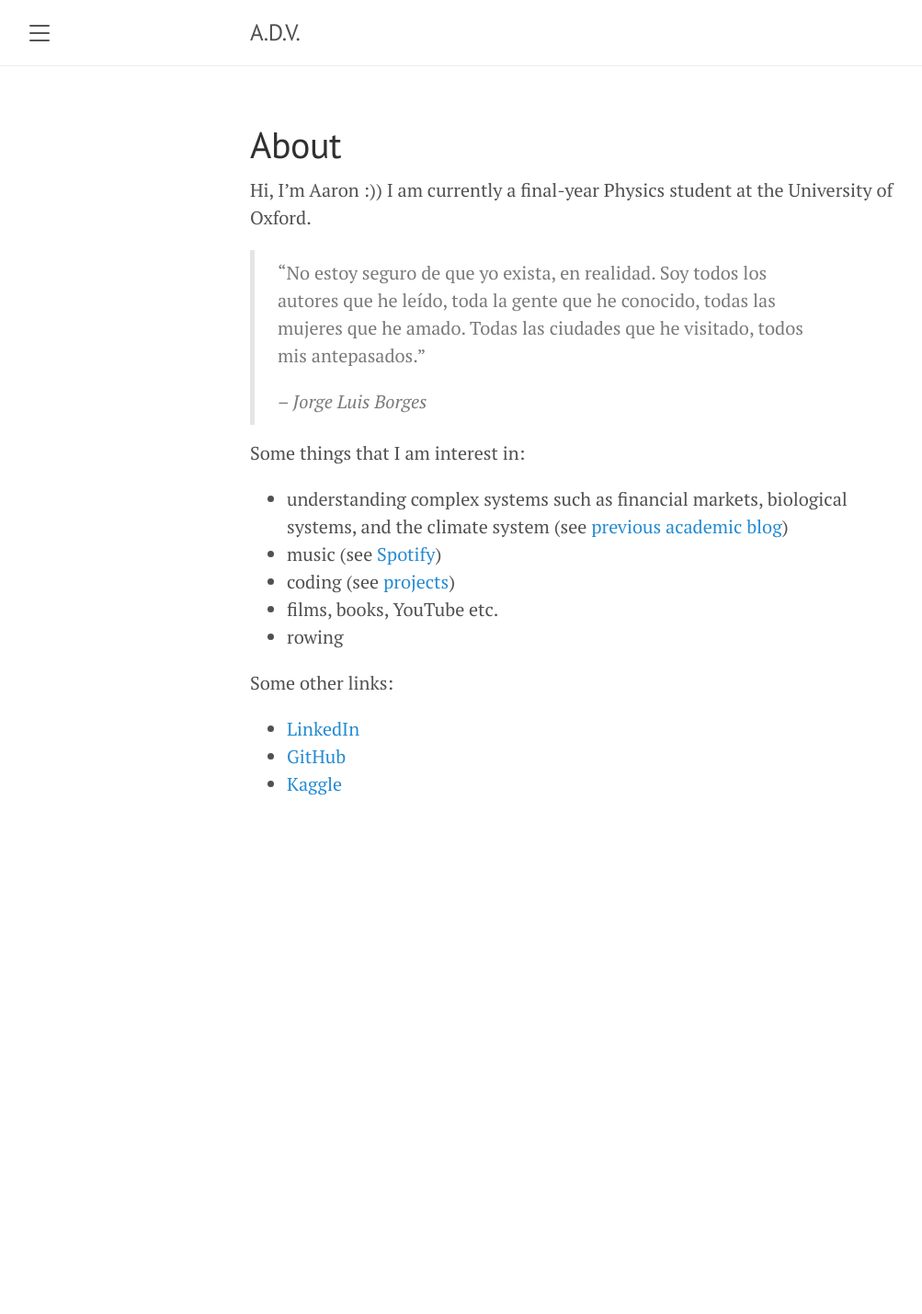
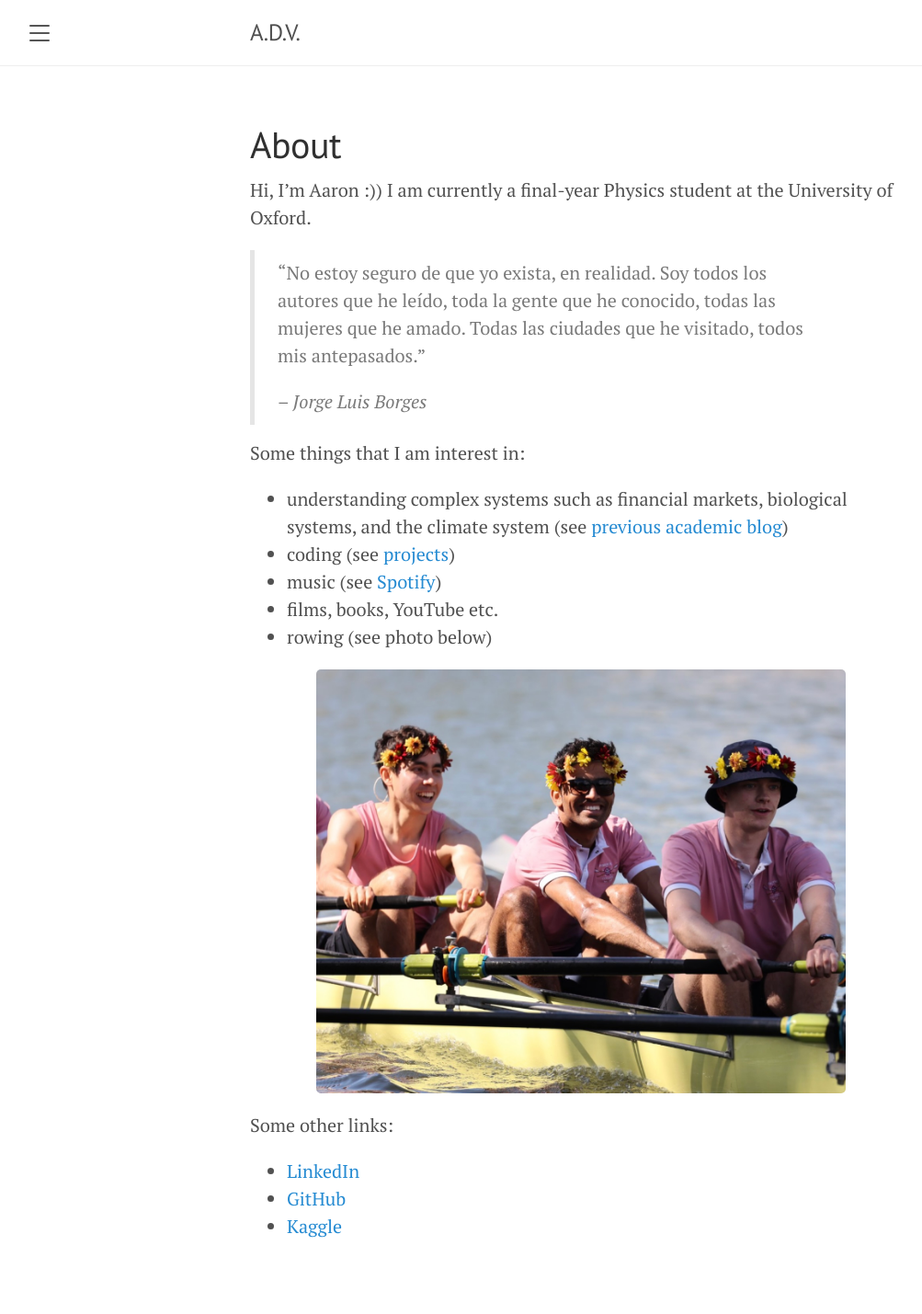
Before and after one commit to a5v/personal-website, a Jekyll site: the page built from about.markdown, in a window 1280 px wide. Shown: the whole page at 92% size, without its empty margins (8-1011 px from the left). Built offline with Jekyll 4.4.1, drawn with Linux system fonts in a browser that asks for light colours; before the commit the page ends 948 px from its top, so only the background shows below that.

Commit message:
insert rowing photo

```diff
--- a/about.markdown
+++ b/about.markdown
@@ -12,10 +12,14 @@ Hi, I'm Aaron :)) I am currently a final-year Physics student at the University
 
 Some things that I am interest in:
 - understanding complex systems such as financial markets, biological systems, and the climate system (see [previous academic blog](https://comprehensiblecomplexity.com/))
+- coding (see [projects](https://a5v.github.io/personal-website/projects/))
 - music (see [Spotify](https://open.spotify.com/user/said2499))
-- coding (see [projects](https://a5v.github.io/personal-website/projects/))
 - films, books, YouTube etc.
-- rowing
+- rowing (see photo below)
+
+<center>
+<img src="https://a5v.github.io/personal-website/assets/images/flower_crown_rowing.jpg" style="width:80%;"/>
+</center>
 
 Some other links:
 - [LinkedIn](https://www.linkedin.com/in/aaron-vitarana/)
```
Also changed, not shown: assets/images/flower_crown_rowing.jpg (added).
